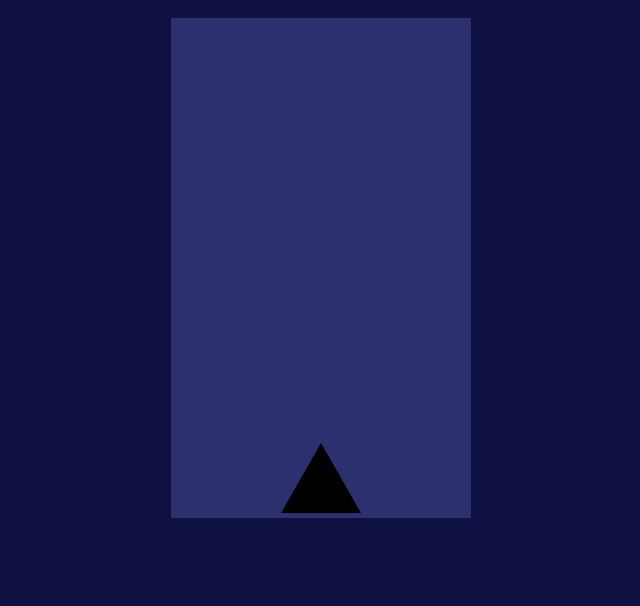
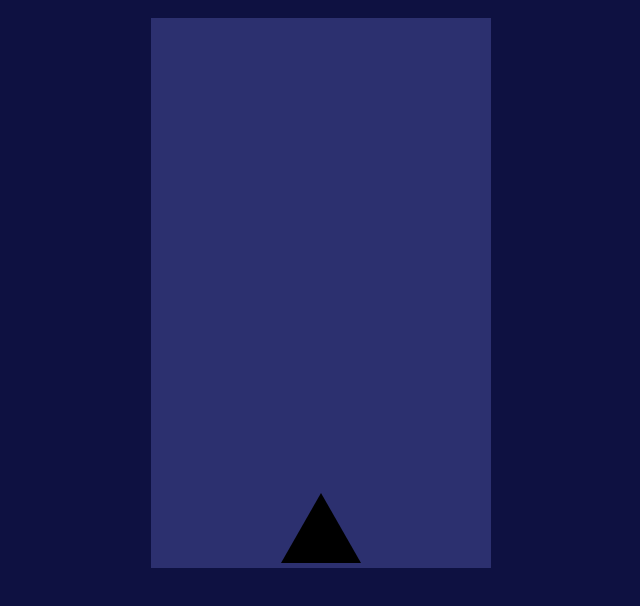
Before and after one commit to flottin/game.karatube.in, a plain HTML site: page index.html in a window 1280 px wide. Shown: the whole page, without its empty margins (319-959 px from the left). Drawn offline with Linux system fonts and the light colour scheme.

Commit message:
Update index.html

```diff
--- a/index.html
+++ b/index.html
@@ -20,7 +20,7 @@
   </head>
   <body>
     <br>
-    <canvas id="myCanvas" width="300" height="500"></canvas>
+    <canvas id="myCanvas" width="340" height="550"></canvas>
     <script src="Ship.js"></script>
     <script src="Bullet.js"></script>
     <script src="Game.js"></script>
```
